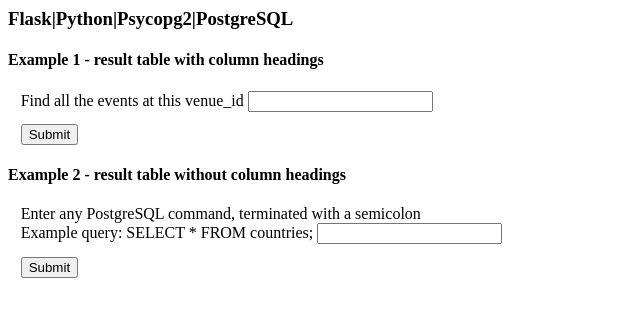
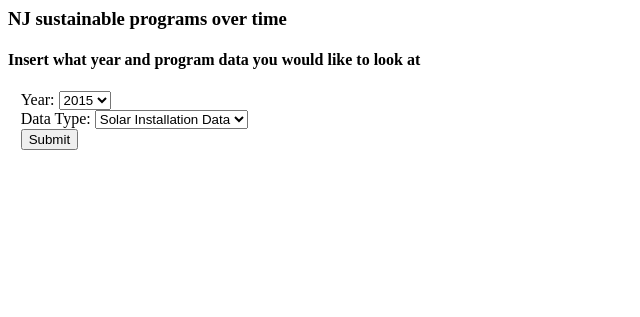
Before and after one commit to dbstapes/CSC315, a Flask app: page / in a window 1280 px wide. Shown: the top 317 px of the page, without its empty margins (0-640 px from the left). Run offline with Flask 3, Linux system fonts and the light colour scheme; some libraries are stand-ins or nearby versions.

Commit message:
added form to page

```diff
--- a/templates/my-form.html
+++ b/templates/my-form.html
@@ -2,30 +2,30 @@
 
 <html>
     <head>
-        <title>Flask Example Input Form</title>
+        <title>NJ sustainable programs over time</title>
     </head>
     <body>
-	    <h3>Flask|Python|Psycopg2|PostgreSQL</h3>
+	    <h3>NJ sustainable programs over time</h3>
 
-	    <h4>Example 1 - result table with column headings</h4>
-        <form action="/venue-handler" method="POST">
-            <div>
-                Find all the events at this venue_id
-                <input type="text" name="venue_id">
-            </div>
-                <input type="submit" value="Submit">
-        </form>
+	    <h4>Insert what year and program data you would like to look at</h4>
+        <form>
+  <label for="year">Year:</label>
+  <select id="year" name="year">
+    <option value="2015">2015</option>
+    <option value="2020">2020</option>
+  </select>
+  <br>
+  <label for="data-type">Data Type:</label>
+  <select id="data-type" name="data-type">
+    <option value="solar-installation-data">Solar Installation Data</option>
+    <option value="green-data">Green Data</option>
+    <option value="oil-data">Oil Data</option>
+  </select>
+  <br>
+  <button type="submit">Submit</button>
+</form>
 
-	    <h4>Example 2 - result table without column headings</h4>
-        <form action="/query-handler" method="POST">
-            <div>
-		        Enter any PostgreSQL command, terminated with a semicolon
-                <br />
-	            Example query: SELECT * FROM countries;
-		        <input type="text" name="query">
-            </div>
-                <input type="submit" value="Submit">
-        </form>
+
     </body>
 
     <!-- minimal styling -->
```
